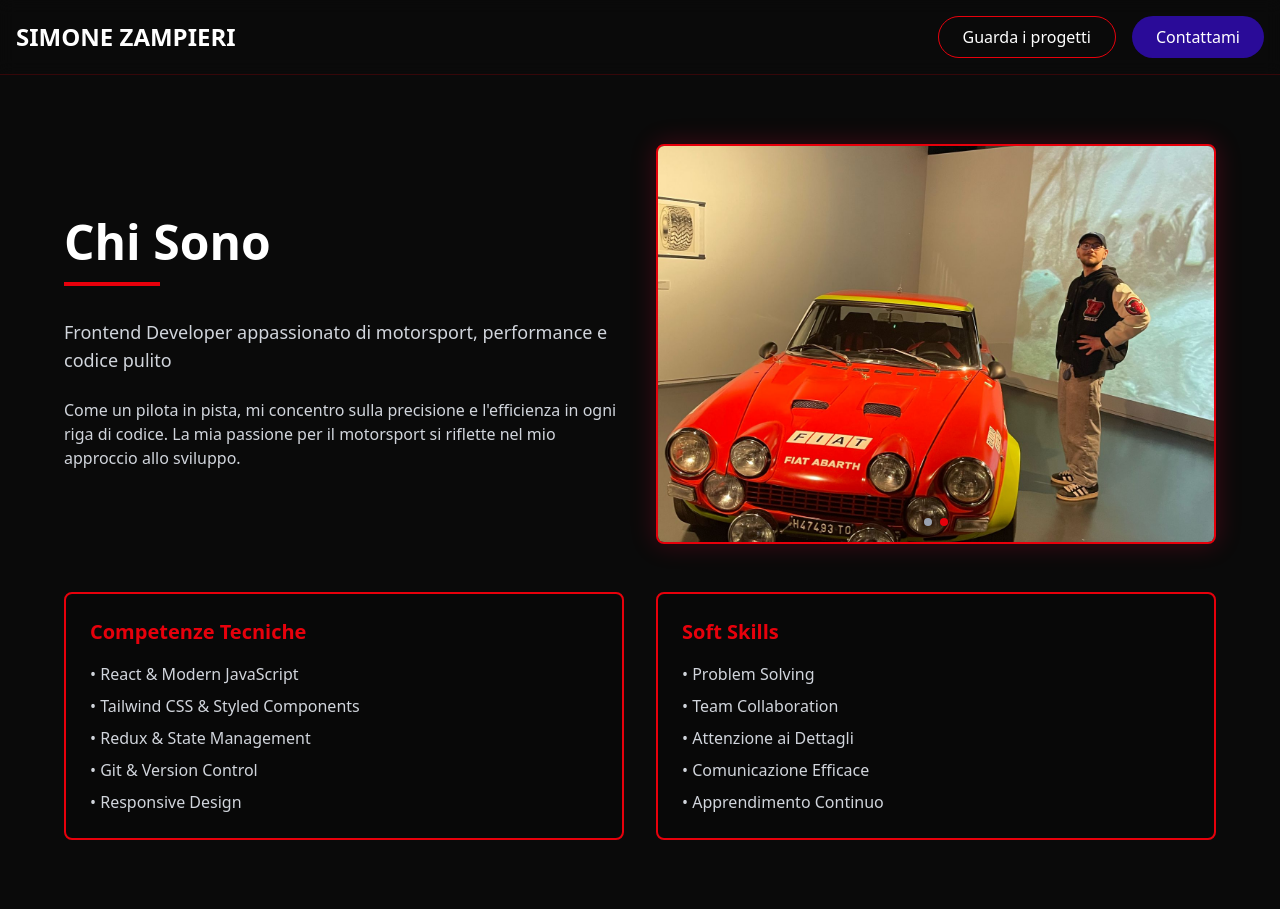
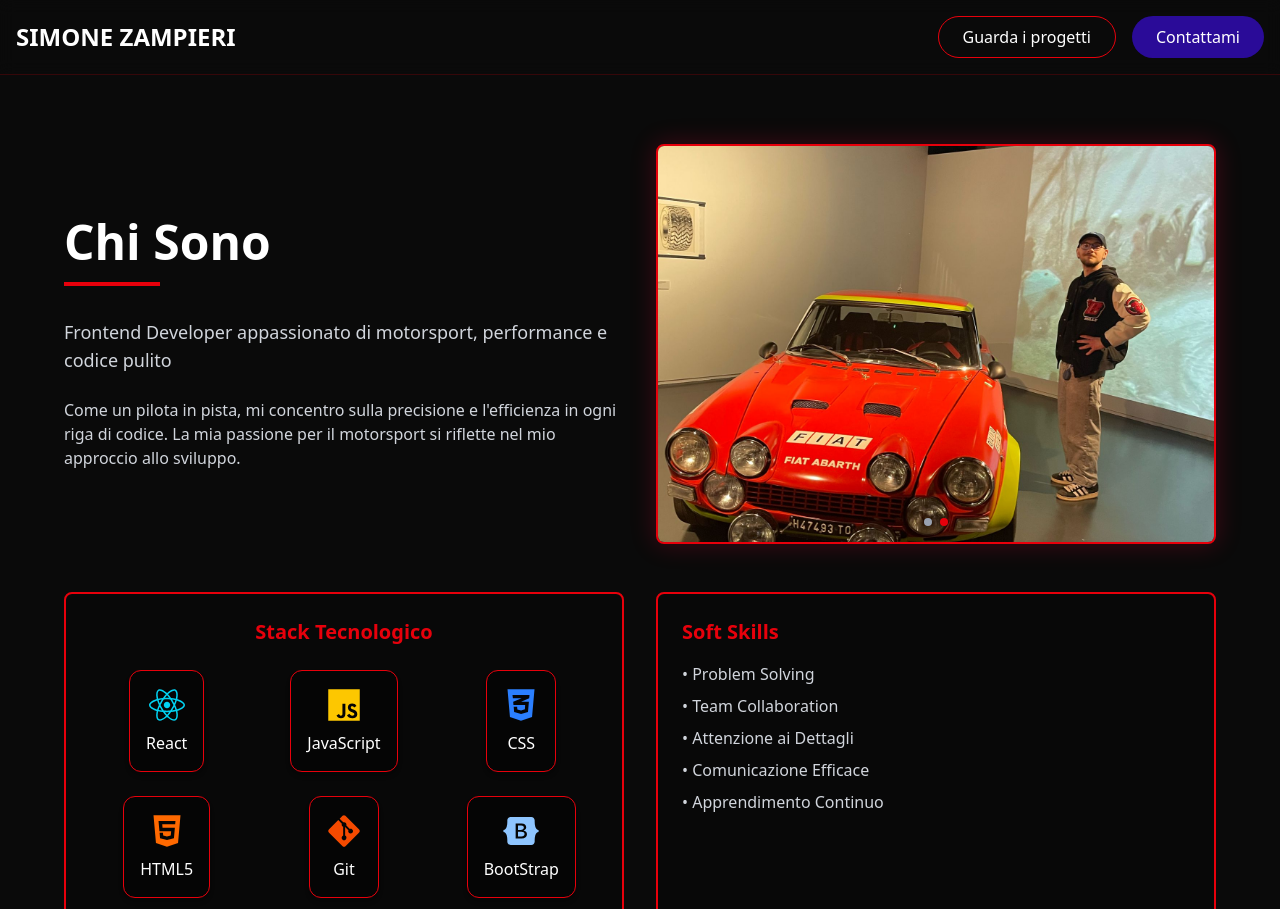
Before and after one commit to SimoneZampieri/portfolio-simone-dev, a React (Vite) app: page /about in a window 1280 px wide. Shown: the top 909 px of the page. Built offline with nearby package versions, Linux system fonts and the light colour scheme.

Commit message:
refactor:  replaced stack card with icons

```diff
--- a/src/pages/DevDetailPage.jsx
+++ b/src/pages/DevDetailPage.jsx
@@ -1,7 +1,25 @@
 import React, { useState } from "react";
 import ImageCarousel from "../components/ImageCarousel";
-import { FaLinkedin } from "react-icons/fa";
-import { FaGithub } from "react-icons/fa";
+import { FaGitAlt, FaLinkedin } from "react-icons/fa";
+import {
+  FaGithub,
+  FaReact,
+  FaCss3Alt,
+  FaJs,
+  FaHtml5,
+  FaBootstrap,
+} from "react-icons/fa";
+import { SiTailwindcss, SiTypescript } from "react-icons/si";
+const techStack = [
+  { name: "React", icon: <FaReact className="text-cyan-400" /> },
+  { name: "JavaScript", icon: <FaJs className="text-yellow-400" /> },
+  { name: "CSS", icon: <FaCss3Alt className="text-blue-500" /> },
+  { name: "HTML5", icon: <FaHtml5 className="text-orange-500" /> },
+  { name: "Git", icon: <FaGitAlt className="text-orange-600" /> },
+  { name: "BootStrap", icon: <FaBootstrap className="text-blue-300" /> },
+  { name: "Tailwind", icon: <SiTailwindcss className="text-sky-600" /> },
+  { name: "TypeScript", icon: <SiTypescript className="text-sky-300" /> },
+];
 
 const DevDetailPage = () => {
   const images = ["/alfa.jpg", "/124.jpg"];
@@ -49,19 +67,25 @@
 
         {/* Experience Grid */}
         <div className="grid grid-cols-1 md:grid-cols-2 gap-8 mb-16">
-          <div className="bg-black/20 border-2 border-red-600 rounded-lg p-6 hover:shadow-[0_0_20px_4px_rgba(255,0,60,0.2)] transition-shadow">
-            <h3 className="text-red-600 text-xl font-bold mb-4">
-              Competenze Tecniche
+          {/* Tech Stack Grid */}
+          <div className="bg-black/20 border-2 border-red-600 rounded-lg p-6 hover:shadow-[0_0_20px_4px_rgba(255,0,60,0.2)] transition-shadow flex flex-col">
+            <h3 className="text-red-600 text-xl font-bold mb-6 text-center">
+              Stack Tecnologico
             </h3>
-            <ul className="text-gray-300 space-y-2">
-              <li>• React & Modern JavaScript</li>
-              <li>• Tailwind CSS & Styled Components</li>
-              <li>• Redux & State Management</li>
-              <li>• Git & Version Control</li>
-              <li>• Responsive Design</li>
-            </ul>
+            <div className="grid grid-cols-2 sm:grid-cols-3 gap-6 justify-items-center">
+              {techStack.map((tech) => (
+                <div
+                  key={tech.name}
+                  className="flex flex-col items-center bg-black/40 border border-red-600 rounded-xl p-4 shadow-md hover:scale-105 transition-transform"
+                >
+                  <span className="text-4xl mb-2">{tech.icon}</span>
+                  <span className="text-white font-medium">{tech.name}</span>
+                </div>
+              ))}
+            </div>
           </div>
 
+          {/* Soft Skills Card */}
           <div className="bg-black/20 border-2 border-red-600 rounded-lg p-6 hover:shadow-[0_0_20px_4px_rgba(255,0,60,0.2)] transition-shadow">
             <h3 className="text-red-600 text-xl font-bold mb-4">Soft Skills</h3>
             <ul className="text-gray-300 space-y-2">
```
